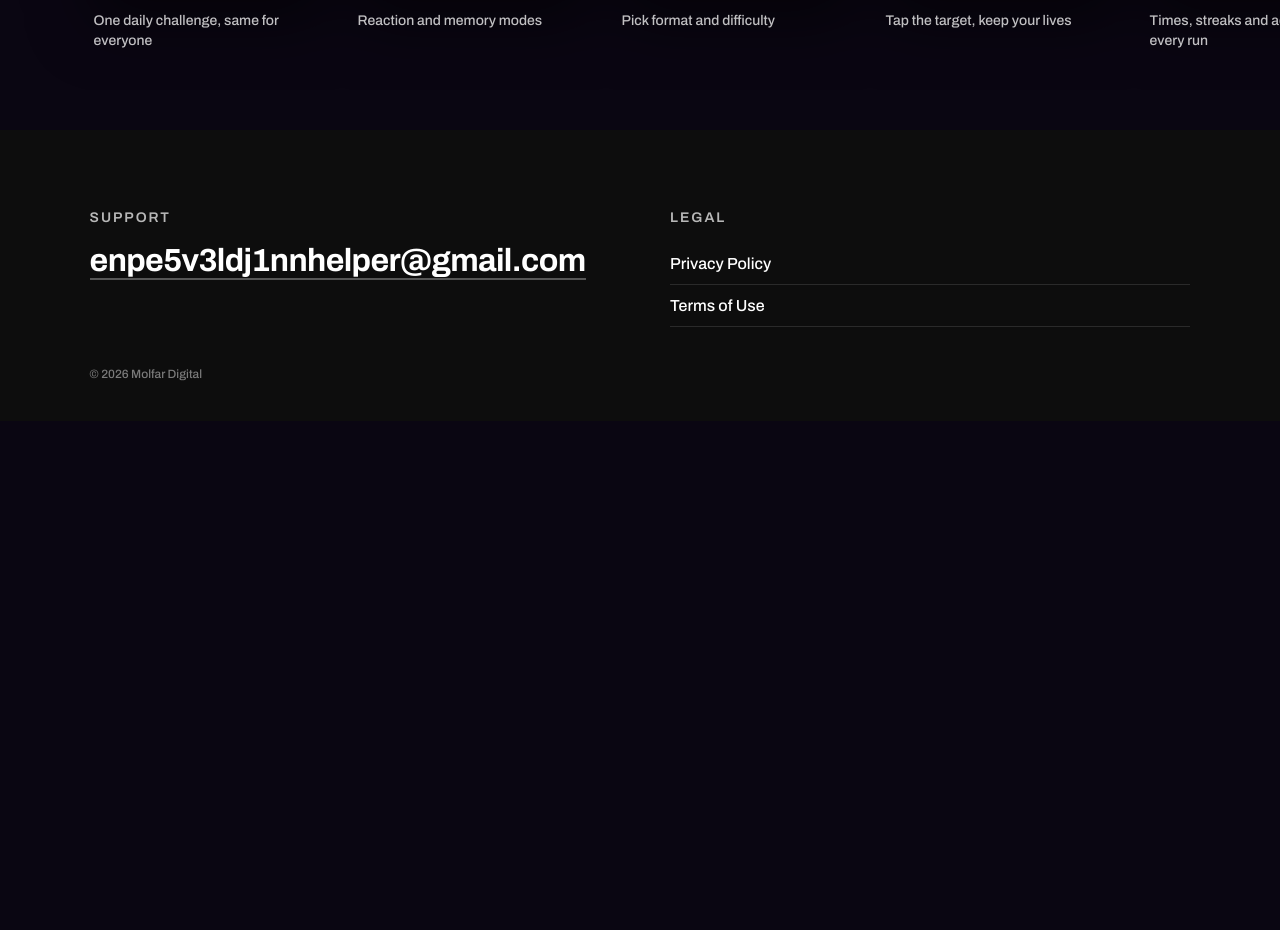
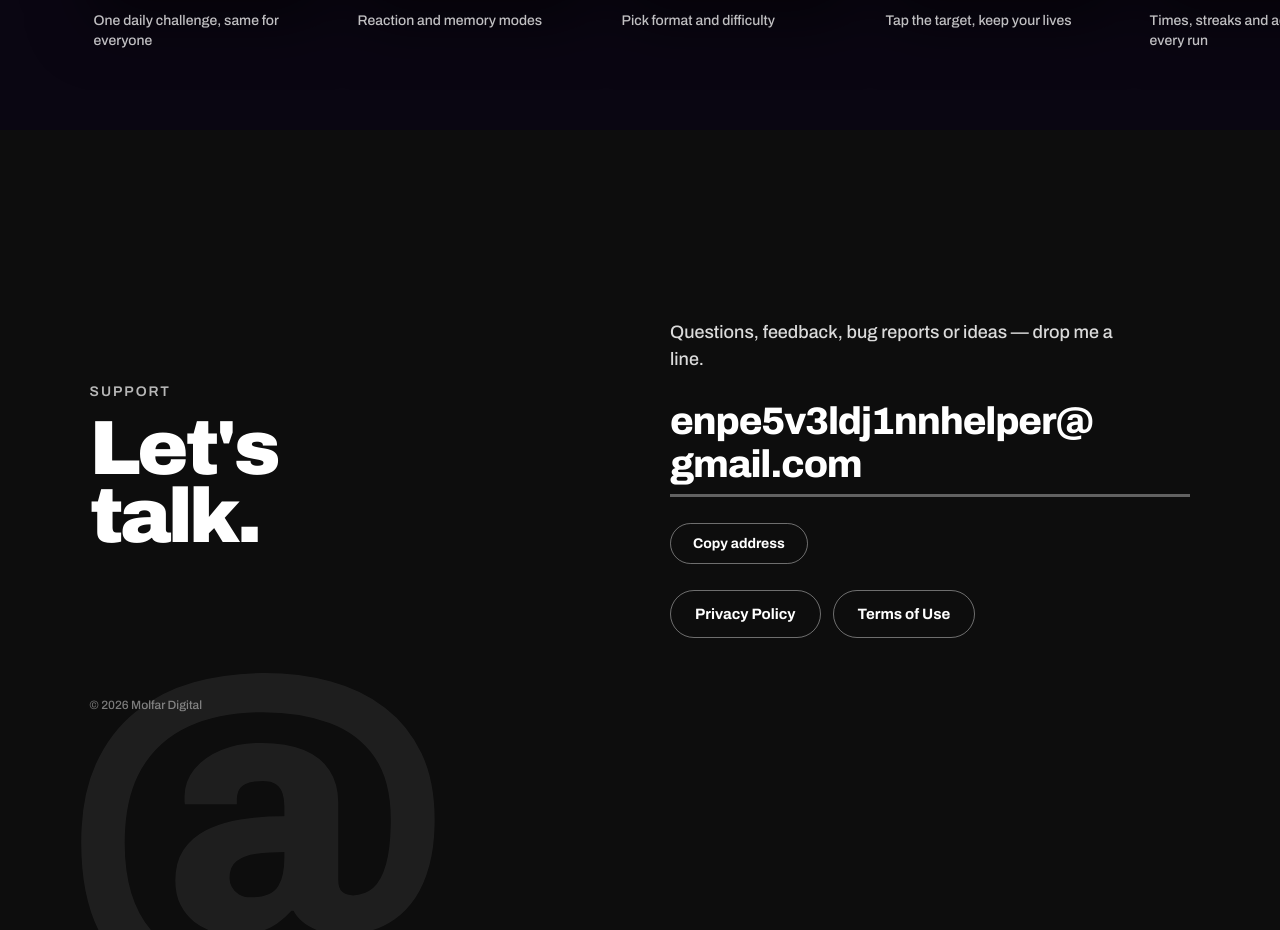
Before and after one commit to ENPe5v3ldj1nn/enpe5v3ldj1nn.github.io, a plain HTML site: page neurodash/index.html in a window 1280 px wide. Shown: the part 1460-2390 px from the top of the page. Before the commit the page ends 1881 px from the top, so only its background shows below. Drawn offline with Linux system fonts and the light colour scheme.

Commit message:
Give Details pages a "Let's talk" block with legal buttons
- Replace the Support/Legal footer with the homepage's contact block: big
  heading, large email link, "Copy address" button (in assets/detail.js)
  and an "@" watermark.
- Privacy Policy and Terms of Use become large ghost buttons in that block;
  the small underlined links under the hero buttons are removed.
- Fix a regression from the 40vw lead cap: on phones the description was
  squeezed to ~150px; it is now capped at 460px there.

Co-Authored-By: Claude Sonnet 5.5 <noreply@anthropic.com>

```diff
--- a/assets/detail.js
+++ b/assets/detail.js
@@ -17,6 +17,22 @@
     });
   }
 
+  // "Copy address" button in the Let's talk block (hidden when the clipboard API is missing).
+  var copyBtn = document.querySelector('.copy');
+  if (copyBtn) {
+    if (!(navigator.clipboard && navigator.clipboard.writeText)) {
+      copyBtn.hidden = true;
+    } else {
+      copyBtn.addEventListener('click', function () {
+        navigator.clipboard.writeText(copyBtn.getAttribute('data-mail')).then(function () {
+          copyBtn.textContent = 'Copied ✓';
+          copyBtn.classList.add('done');
+          setTimeout(function () { copyBtn.textContent = 'Copy address'; copyBtn.classList.remove('done'); }, 1800);
+        });
+      });
+    }
+  }
+
   // In-page links (Support) must not add history entries, or Back would stop at this page.
   var calm = window.matchMedia('(prefers-reduced-motion: reduce)').matches;
   document.querySelectorAll('a[href^="#"]').forEach(function (a) {
--- a/assets/site.css
+++ b/assets/site.css
@@ -86,9 +86,9 @@ h1 .line { display: block; }
   display: inline-block; margin-top: 34px; padding: 13px 22px; border-radius: 99px;
   border: 1.5px dashed rgba(255,255,255,.4); font-size: 14px; font-weight: 600; opacity: .85;
 }
-.legal { margin-top: 22px; font-size: 13px; color: rgba(255,255,255,.62); }
-.legal a { color: inherit; margin-right: 16px; text-decoration: underline; text-underline-offset: 3px; transition: color .2s; }
-.legal a:hover { color: #fff; }
+.btn.o { border: 1.5px solid rgba(255,255,255,.4); color: #fff; }
+.btn.o:hover { border-color: #fff; transform: translateY(-3px); }
+.legal-btns { display: flex; flex-wrap: wrap; gap: 12px; }
 
 /* Phones in the hero */
 .dev { position: relative; height: 100vh; display: flex; justify-content: center; align-items: center; }
@@ -102,7 +102,7 @@ h1 .line { display: block; }
 /* All screenshots, swipeable */
 /* transparent (body already has --c3) so the hero's shadow can bleed into it instead of being covered */
 .shots { position: relative; padding: 90px 0 40px; }
-.shots h2, .foot h2 {
+.shots h2 {
   font-stretch: 75%; font-weight: 600; letter-spacing: .14em;
   text-transform: uppercase; font-size: 14px; opacity: .7; padding: 0 7vw 26px;
 }
@@ -147,17 +147,35 @@ h1 .line { display: block; }
 .lb-btn:focus-visible { outline: 2px solid #fff; outline-offset: 3px; }
 .rail figcaption { margin-top: 16px; font-size: 14px; line-height: 1.4; opacity: .75; padding: 0 4px; }
 
-.foot {
-  background: var(--night); padding: 80px 7vw 40px;
-  display: grid; grid-template-columns: 1fr 1fr; gap: 40px 60px;
+/* "Let's talk." block, same as the homepage contact chapter */
+.end {
+  position: relative; overflow: hidden; min-height: 100vh; background: var(--night);
+  display: grid; grid-template-columns: 1fr 1fr; align-items: center; align-content: center; gap: 60px;
+  padding: 0 7vw;
 }
-.foot h2 { padding: 0 0 18px; }
-.foot .mail { font-size: clamp(20px, 2.6vw, 32px); font-weight: 700; letter-spacing: -.02em; color: #fff; text-decoration: none; border-bottom: 2px solid rgba(255,255,255,.3); transition: .2s; }
-.foot .mail:hover { color: var(--gold); border-color: var(--gold); }
-.foot ul { list-style: none; padding: 0; font-size: 16px; }
-.foot li a { display: block; padding: 12px 0; color: #fff; text-decoration: none; border-bottom: 1px solid rgba(255,255,255,.12); transition: .25s; }
-.foot li a:hover { padding-left: 10px; color: var(--gold); }
-.foot small { grid-column: 1 / -1; font-size: 12px; opacity: .45; }
+.end .num {
+  position: absolute; left: 5vw; bottom: -6vw;
+  font-weight: 900; font-stretch: 125%; font-size: 30vw; line-height: 1;
+  opacity: .07; letter-spacing: -.06em; pointer-events: none;
+}
+.end h2 {
+  font-weight: 900; font-stretch: 125%; letter-spacing: -.045em; line-height: .88;
+  font-size: clamp(46px, 6vw, 96px); margin: 16px 0 24px; padding: 0; text-transform: none; opacity: 1;
+}
+.reach { display: flex; flex-direction: column; align-items: flex-start; gap: 26px; position: relative; }
+.mail {
+  font-size: clamp(22px, 3vw, 44px); font-weight: 800; letter-spacing: -.03em; line-height: 1.12;
+  color: #fff; text-decoration: none; padding-bottom: 8px; border-bottom: 3px solid rgba(255,255,255,.35);
+  transition: color .25s, border-color .25s;
+}
+.mail:hover { color: var(--gold); border-color: var(--gold); }
+.copy {
+  font: inherit; font-size: 14px; font-weight: 700; color: #fff; background: none; cursor: pointer;
+  padding: 12px 22px; border-radius: 99px; border: 1.5px solid rgba(255,255,255,.4); transition: .25s;
+}
+.copy:hover { border-color: #fff; }
+.copy.done { border-color: var(--gold); color: var(--gold); }
+.end small { grid-column: 1 / -1; align-self: end; padding-bottom: 30px; font-size: 12px; opacity: .45; }
 
 @media (prefers-reduced-motion: reduce) { * { transition: none !important; } }
 
@@ -165,7 +183,7 @@ h1 .line { display: block; }
   .top { padding: 16px 24px; }
   .hero { grid-template-columns: 1fr; padding: 96px 24px 40px; align-content: start; min-height: 0; }
   h1 { font-size: 15vw; }
-  .lead { font-size: 18px; }
+  .lead { font-size: 18px; max-width: 460px; }
   .gicon { width: 60px; height: 60px; border-radius: 15px; margin-bottom: 20px; }
   .dev { height: auto; padding: 44px 0 8px; align-items: flex-start; }
   .ph { width: 44vw; }
@@ -175,5 +193,7 @@ h1 .line { display: block; }
   .shots h2 { padding: 0 24px 20px; }
   .rail { padding: 8px 24px 30px; scroll-padding: 0 24px; gap: 18px; }
   .rail figure { width: 62vw; max-width: 260px; }
-  .foot { grid-template-columns: 1fr; padding: 56px 24px 32px; }
+  .end { grid-template-columns: 1fr; gap: 24px; padding: 96px 24px 56px; align-content: start; min-height: 0; }
+  .end h2 { font-size: 17vw; }
+  .end .num { font-size: 56vw; bottom: auto; top: 40px; left: auto; right: -4vw; }
 }
--- a/neurodash/index.html
+++ b/neurodash/index.html
@@ -34,7 +34,6 @@
         Get it on Google Play
       </a>
     </div>
-    <p class="legal"><a href="/neurodash/privacy.html">Privacy Policy</a><a href="/neurodash/terms.html">Terms of Use</a></p>
   </div>
 
   <div class="dev">
@@ -54,20 +53,23 @@
   </div>
 </section>
 
-<footer class="foot" id="support">
+<section class="end" id="support">
+  <span class="num" aria-hidden="true">@</span>
   <div>
-    <h2>Support</h2>
-    <a class="mail" href="mailto:enpe5v3ldj1nnhelper@gmail.com">enpe5v3ldj1nnhelper@gmail.com</a>
+    <span class="kicker">Support</span>
+    <h2>Let's<br>talk.</h2>
   </div>
-  <div>
-    <h2>Legal</h2>
-    <ul>
-      <li><a href="/neurodash/privacy.html">Privacy Policy</a></li>
-      <li><a href="/neurodash/terms.html">Terms of Use</a></li>
-    </ul>
+  <div class="reach">
+    <p class="lead">Questions, feedback, bug reports or ideas — drop me a line.</p>
+    <a class="mail" href="mailto:enpe5v3ldj1nnhelper@gmail.com">enpe5v3ldj1nnhelper@<wbr>gmail.com</a>
+    <button class="copy" type="button" data-mail="enpe5v3ldj1nnhelper@gmail.com">Copy address</button>
+    <div class="legal-btns">
+      <a class="btn o" href="/neurodash/privacy.html">Privacy Policy</a>
+      <a class="btn o" href="/neurodash/terms.html">Terms of Use</a>
+    </div>
   </div>
   <small>© 2026 Molfar Digital</small>
-</footer>
+</section>
 
 <script src="/assets/detail.js" defer></script>
 <script src="/assets/lightbox.js" defer></script>
```
Also changed, not shown: sokoban/index.html (+12 -10 lines), yukon-solitaire/index.html (+13 -11 lines).
